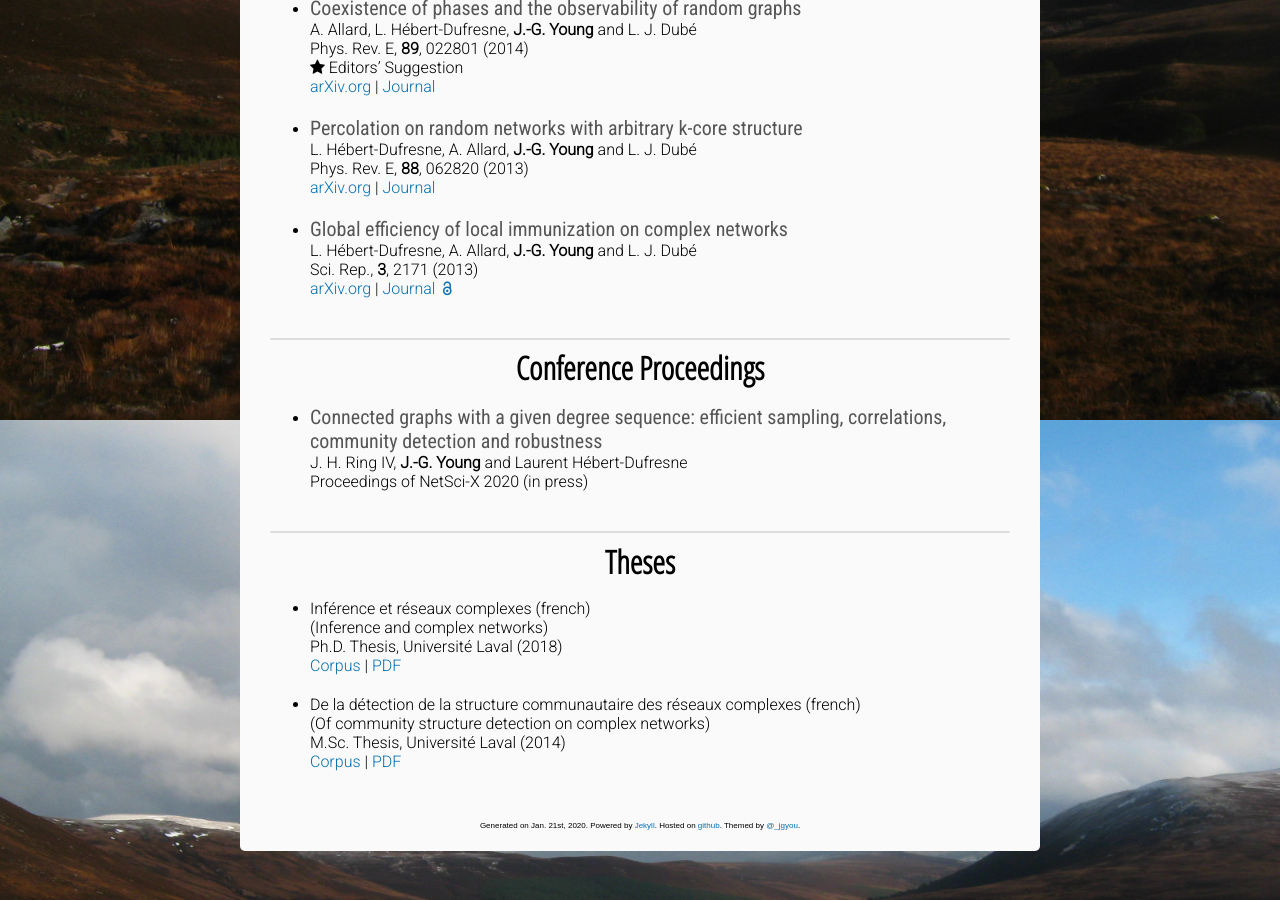
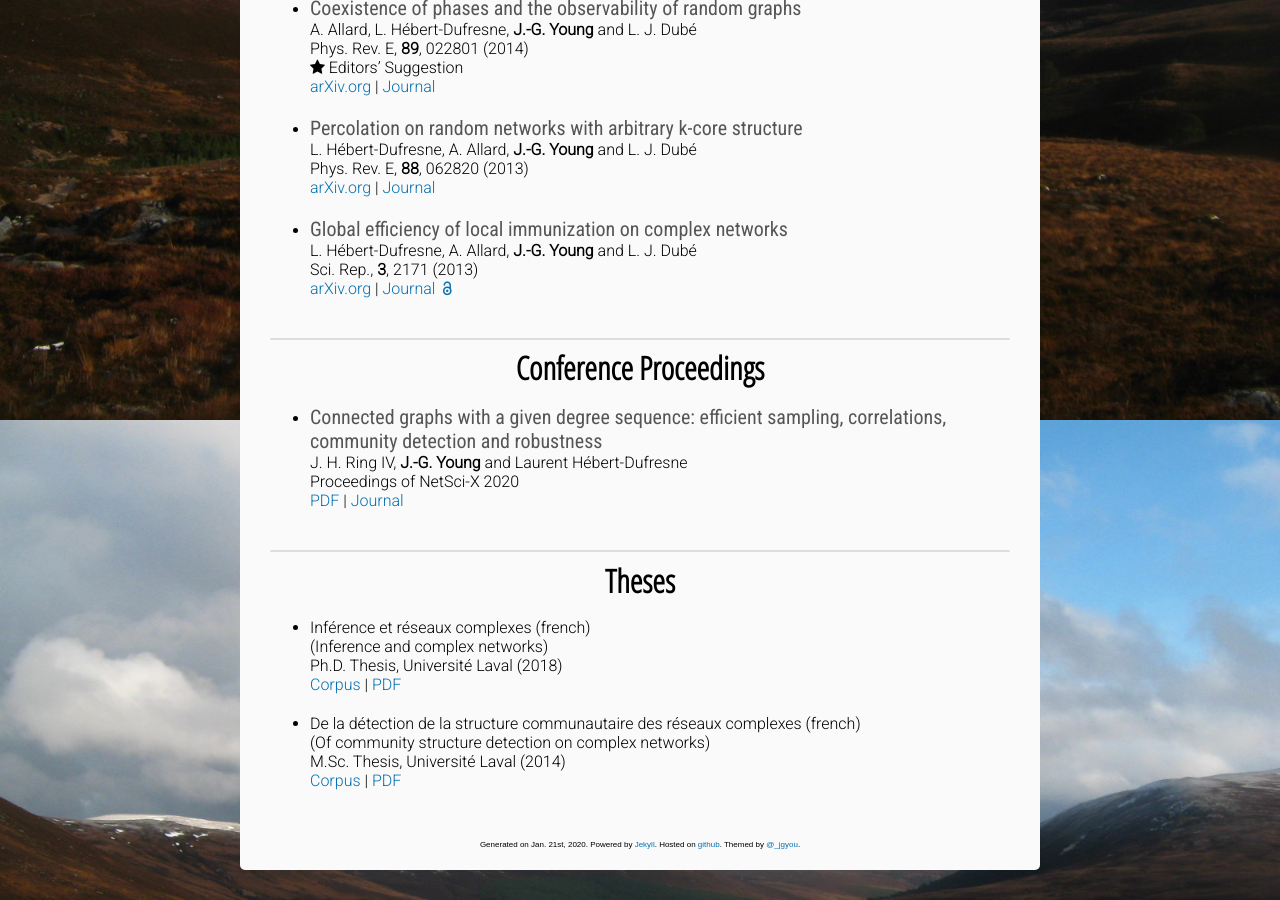
Before and after one commit to jg-you/jg-you.github.io, a Jekyll site: the page built from publications.md, in a window 1280 px wide and 900 px high, scrolled down 2460 px. Built offline with Jekyll 4.4.1, drawn with Linux system fonts in a browser that asks for light colours; some web fonts are replaced; comment, search, counter and statistics services are not loaded.

Commit message:
add netscix proceedings

```diff
--- a/publications.md
+++ b/publications.md
@@ -125,7 +125,8 @@ Sci. Rep., **3**, 2171 (2013)<br/>
 
 * <span class="pub-title">Connected graphs with a given degree sequence: efficient sampling, correlations, community detection and robustness</span><br/>
 J. H. Ring IV, **J.-G. Young** and Laurent Hébert-Dufresne <br/>
-Proceedings of NetSci-X 2020 (in press)
+Proceedings of NetSci-X 2020 <br/>
+[PDF](assets/CCM.pdf) | [Journal](https://link.springer.com/chapter/10.1007%2F978-3-030-38965-9_3)
 
 
 <div class="end-of-post"></div>
```
